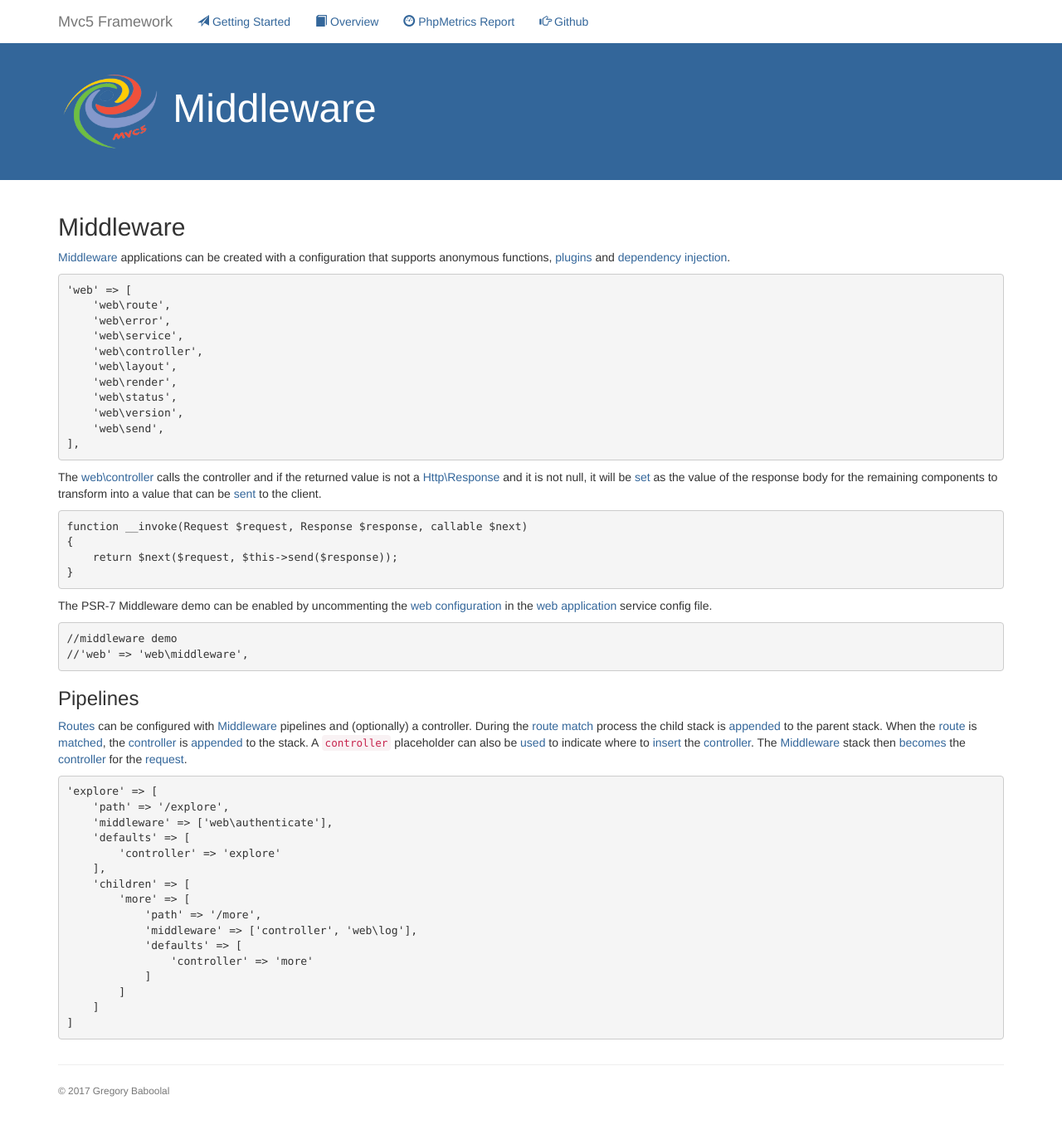
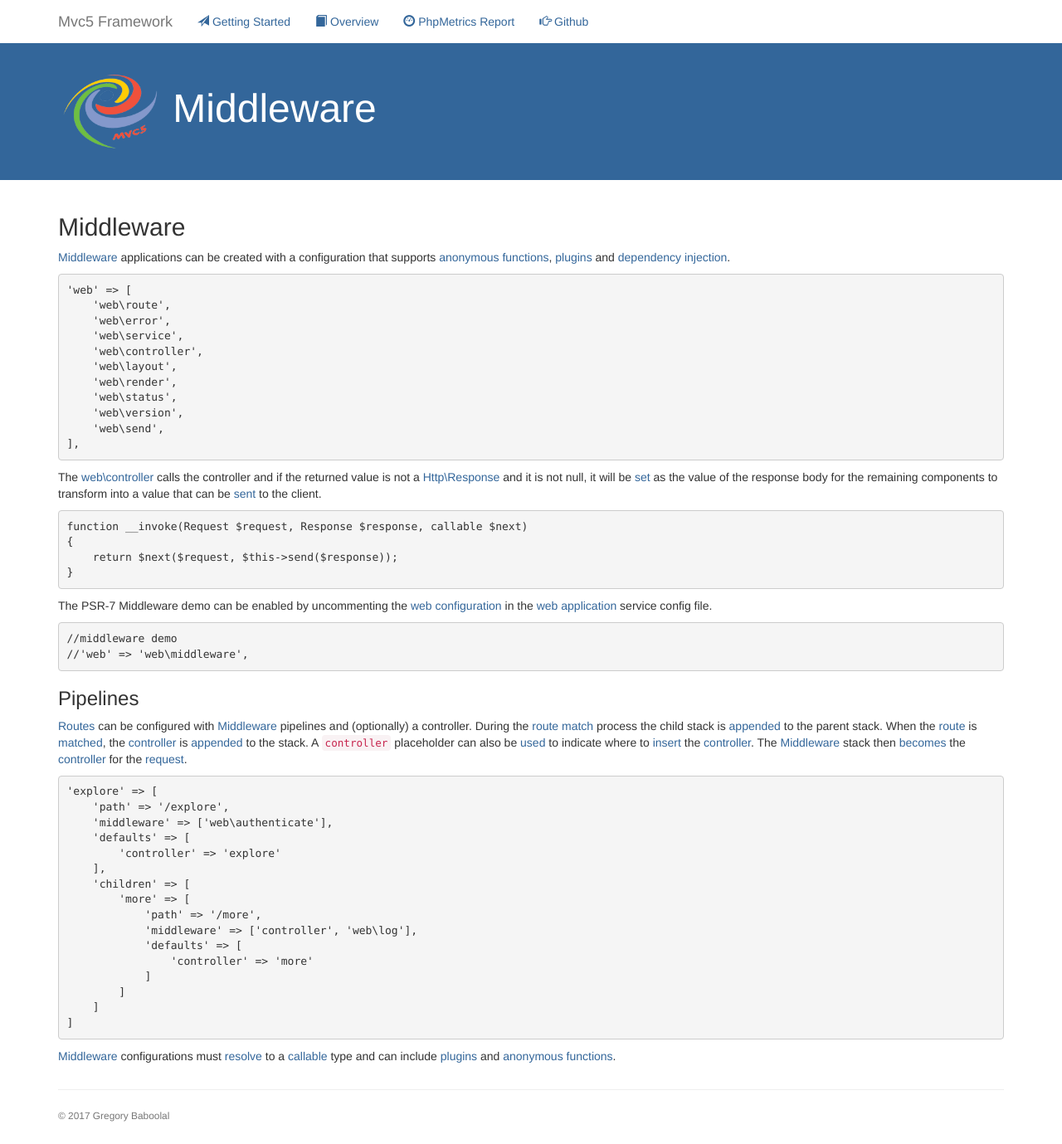
Before and after one commit to mvc5/mvc5.github.io, a Jekyll site: the page built from overview/middleware.md, in a window 1280 px wide. Shown: the whole page at 83% size. Built offline with Jekyll 4.4.1, drawn with Linux system fonts in a browser that asks for light colours; nearby versions of some CDN libraries; our own code applies the rules of GitHub Pages for plain Markdown files; before the commit the page ends 1349 px from its top, so only the background shows below that; some of the changed lines change nothing that is shown.

Commit message:
middleware configuration types

````diff
--- a/overview/middleware.md
+++ b/overview/middleware.md
@@ -1,5 +1,5 @@
 ## Middleware
-[Middleware](https://github.com/mvc5/mvc5/blob/master/src/Middleware.php) applications can be created with a configuration that supports anonymous functions, [plugins](#plugins) and [dependency injection](#dependency-injection).
+[Middleware](https://github.com/mvc5/mvc5/blob/master/src/Middleware.php) applications can be created with a configuration that supports [anonymous functions](http://php.net/manual/en/functions.anonymous.php#functions.anonymous), [plugins](#plugins) and [dependency injection](#dependency-injection).
 
 ```php
 'web' => [
@@ -52,3 +52,5 @@ The PSR-7 Middleware demo can be enabled by uncommenting the [web configuration]
     ]
 ]
 ```
+
+[Middleware](https://github.com/mvc5/mvc5/blob/master/src/Middleware.php) configurations must [resolve](https://github.com/mvc5/mvc5/blob/master/src/Resolver/Service.php#L21) to a [callable](http://php.net/manual/en/language.types.callable.php) type and can include [plugins](#plugins) and [anonymous functions](http://php.net/manual/en/functions.anonymous.php#functions.anonymous).
````
